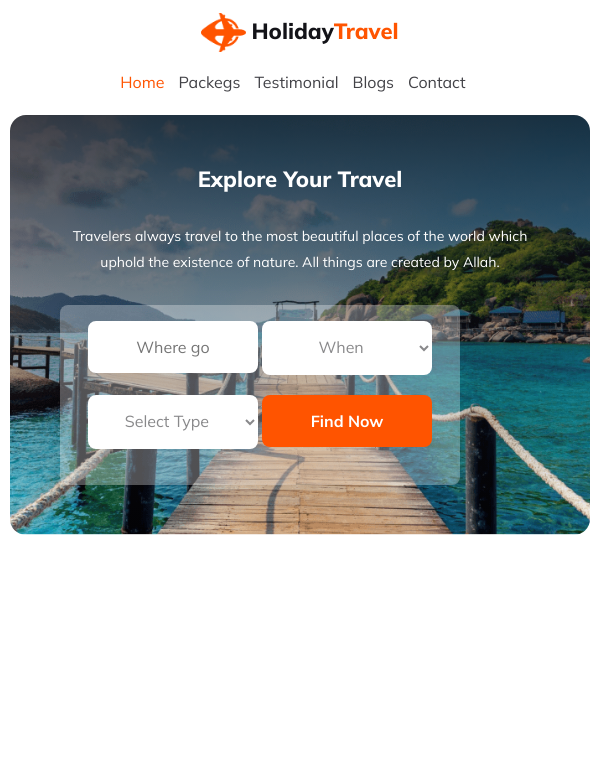
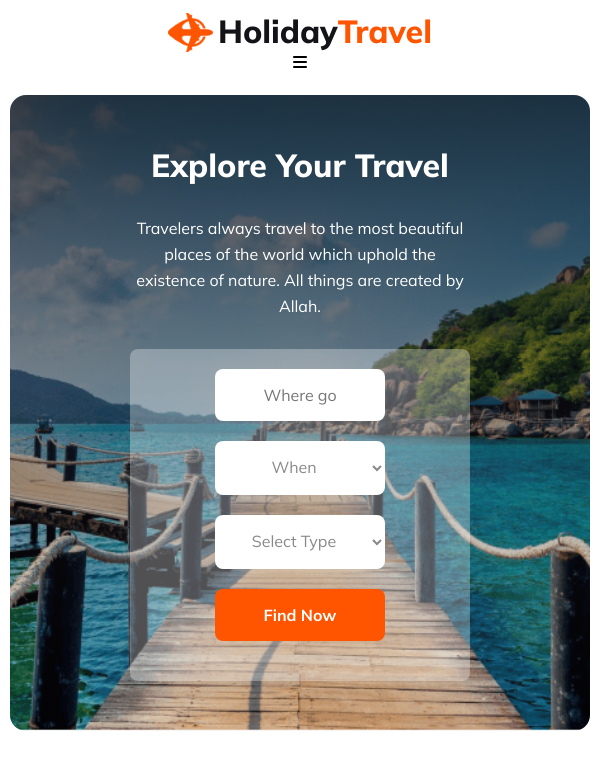
Before and after one commit to SohelDewan/B9A2-Holiday-Travel, a plain HTML site: page index.html in a window 600 px wide. Drawn offline with Linux system fonts and the light colour scheme.

Commit message:
Full responsive for completing hero section

```diff
--- a/index.html
+++ b/index.html
@@ -5,6 +5,7 @@
     <meta name="viewport" content="width=device-width, initial-scale=1.0">
     <title>Holiday Travel</title>
     <link rel="stylesheet" href="styles/travel.css">
+    <link rel="stylesheet" href="https://cdnjs.cloudflare.com/ajax/libs/font-awesome/6.5.1/css/all.min.css">
 </head>
 <body>
     <header class="header">
@@ -13,7 +14,8 @@
             <img src="Images/Group 40071 (2).png" alt="">
       <h3>Holiday<span class="text-orange">Travel</span></h3>
         </div>
-            <ul>
+            <div class="hamburger"><i class="fa-solid fa-bars"></i></div>
+            <ul class="menu">
                 <li><a class="active" href="#">Home</a></li>
                 <li><a href="#">Packegs</a></li>
                 <li><a href="#">Testimonial</a></li>
@@ -56,5 +58,11 @@
 
     </footer>
 
+    <script>
+        document.querySelector('.hamburger-icon').addEventListener('click', function() {
+  document.querySelector('.menu').classList.toggle('show');
+});
+
+    </script>
 </body>
 </html>
--- a/styles/travel.css
+++ b/styles/travel.css
@@ -54,6 +54,9 @@ section {
   color: #ff5400;
   font-size: 36px;
   font-weight: 800;
+}
+.hamburger{
+  display: none;
 }
 nav {
   display: flex;
@@ -151,13 +154,17 @@ button {
     margin: 0 auto;
     padding: 10px;
   }
+  .hamburger{
+    display: block;
+  }
+  .menu{
+    display: none;
+  }
   .logo h3,span{
     font-size: 22px !important;
     line-height: 36px;
   }
-  nav {
-    flex-direction: column;
-  }
+
   nav > ul {
     margin-top: 20px;
   }
@@ -179,8 +186,52 @@ button {
   .banner-form {
     flex-direction: column;
     max-width: 400px;
+    padding: 20px 50px;
     text-align: center;
     align-items: flex-start;
     gap: 16px;
   }
 }
+
+/* For Tablet device */
+@media screen and (min-width: 600px) and (max-width:992px) {
+  .header,
+  section {
+    margin: 0 auto;
+    padding: 10px;
+  }
+
+  .logo h3,span{
+    font-size: 32px !important;
+    line-height: 36px;
+  }
+  nav {
+    flex-direction: column;
+  }
+  nav > ul {
+    margin-top: 20px;
+  }
+  nav > ul > li {
+    margin-right: 14px;
+  }
+  nav > ul > li > a {
+    font-size: 16px;
+  }
+  .banner {
+    padding: 50px 120px;
+  }
+  .banner h2 {
+    font-size: 32px;
+  }
+  .banner p {
+    font-size: 16px;
+  }
+  .banner-form {
+    flex-direction: column;
+    max-width: 400px;
+    padding: 20px 30px;
+    text-align: center;
+    align-items: flex-start;
+    gap: 16px;
+  }
+}
```
